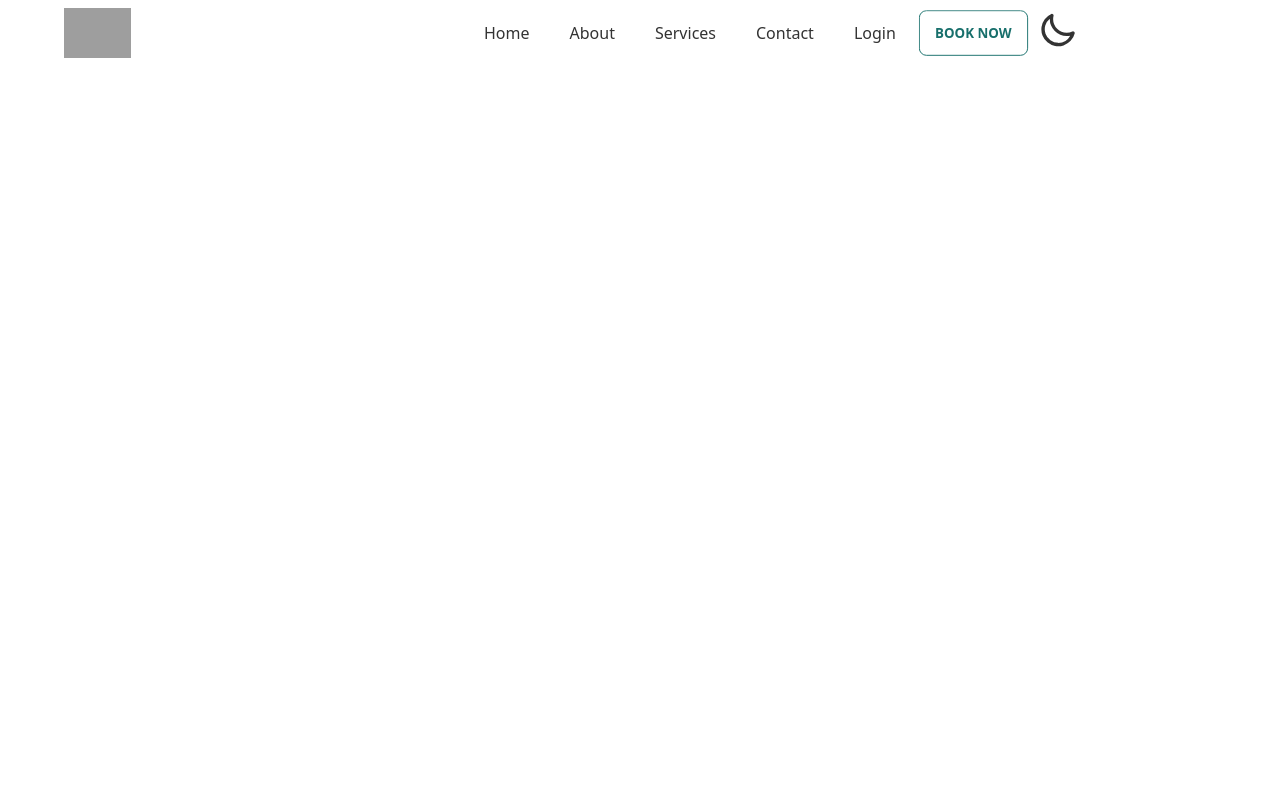
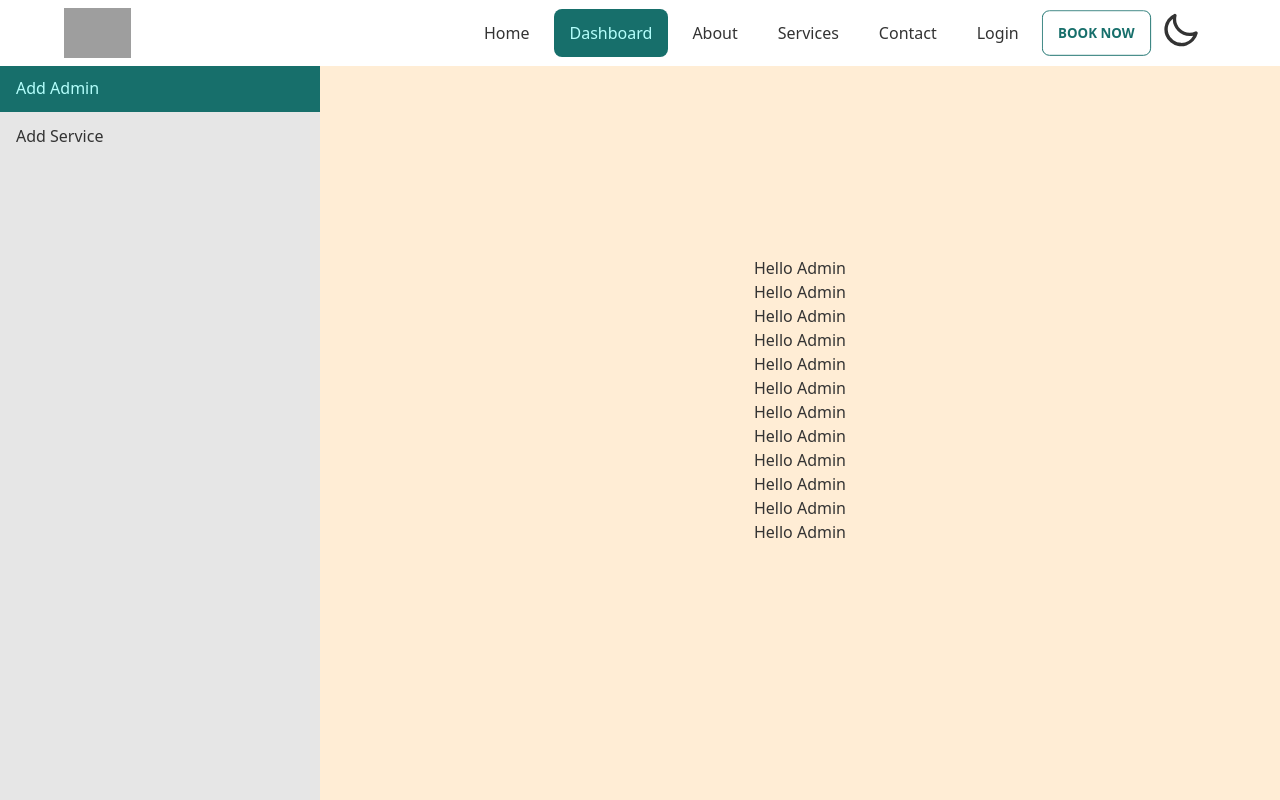
Before and after one commit to Safik-1475/cleania, a React (Create React App) app: page /dashboard/add-admin in a window 1280 px wide. Built offline with nearby package versions, Linux system fonts and the light colour scheme; grey boxes are pictures that could not be loaded.

Commit message:
added nested route

```diff
--- a/src/App.js
+++ b/src/App.js
@@ -8,6 +8,8 @@ import { privateRoutes } from './routes/PrivateRoutes';
 import RequireAuth from "./authentication/RequireAuth";
 import AdminRoute from "./authentication/AdminRoute";
 import Dashboard from "./pages/Dashboard/Dashboard";
+import AddAdmin from "./pages/Dashboard/AddAdmin";
+import AddService from "./pages/Dashboard/AddService";
 
 function App() {
   useEffect(() => {
@@ -17,18 +19,23 @@ function App() {
     <>
       <Navbar>
         <Routes>
+          {/* PUBLIC ROUTE */}
           {
             publicRoute.map(route => <Route path={route.path} element={<route.Component />} />)
           }
+          {/* PRIVATE ROUTE */}
           <Route element={<RequireAuth />}>
             {
               privateRoutes.map(({ path, Component }, index) => (
                 <Route key={index} path={path} element={<Component />} />))
             }
           </Route>
-
+          {/* PRIVATE ADMIN ROUTE */}
           <Route element={<AdminRoute />}>
-            <Route path="/dashboard" element={<Dashboard />} />
+            <Route path="/dashboard" element={<Dashboard />}>
+              <Route path="add-admin" element={<AddAdmin />} />
+              <Route path="add-service" element={<AddService />} />
+            </Route>
           </Route>
         </Routes>
       </Navbar>
--- /dev/null
+++ b/src/components/DashboardSidebar.js
@@ -0,0 +1,25 @@
+import React from 'react';
+import { NavLink } from 'react-router-dom';
+
+const DashboardSidebar = ({ children }) => {
+    return (
+        <div class="drawer drawer-mobile bg-accent">
+            <input id="my-drawer-2" type="checkbox" class="drawer-toggle" />
+            <div class="drawer-content flex flex-col items-center justify-center">
+                {/* <!-- Page content here --> */}
+                {children}
+            </div>
+            <div class="drawer-side">
+                <label for="my-drawer-2" class="drawer-overlay"></label>
+                <ul class="menu pt-16 overflow-y-auto w-80 bg-base-200 text-base-content">
+                    {/* <!-- Sidebar content here --> */}
+                    <li><NavLink to='/dashboard/add-admin' >Add Admin</NavLink></li>
+                    <li><NavLink to='/dashboard/add-service' >Add Service</NavLink></li>
+                </ul>
+
+            </div>
+        </div>
+    );
+};
+
+export default DashboardSidebar;
--- a/src/components/Navbar.js
+++ b/src/components/Navbar.js
@@ -1,16 +1,26 @@
 import React, { useState } from 'react';
-import { NavLink } from 'react-router-dom';
+import { NavLink, useLocation } from 'react-router-dom';
 import Admin from '../hooks/Admin';
 
 const Navbar = ({ children }) => {
     const [dark, setDark] = useState(false);
     const [admin] = Admin();
+    const { pathname } = useLocation();
+    console.log(pathname)
+
     return (
         <>
             <div class="drawer drawer-end" data-theme={dark ? "dark" : "light"}>
                 <input id="my-drawer-3" type="checkbox" class="drawer-toggle" />
                 <div class="drawer-content flex flex-col">
                     <div class="w-full navbar bg-base-100 lg:px-16 sm:px-10 fixed top z-50">
+
+                        {pathname.includes("dashboard") &&
+                            (<label tabindex="0" for="my-drawer-2" class="btn btn-ghost lg:hidden btn-circle">
+                                <svg xmlns="http://www.w3.org/2000/svg" class="h-5 w-5" fill="none" viewBox="0 0 24 24" stroke="currentColor"><path stroke-linecap="round" stroke-linejoin="round" stroke-width="2" d="M4 6h16M4 12h16M4 18h7" /></svg>
+                            </label>)
+                        }
+
                         <NavLink to={'/'}>
                             <img className='w-1/6' src="https://i.ibb.co/ZgyFj5s/logo.png" alt="logo" />
                         </NavLink>
@@ -26,7 +36,7 @@ const Navbar = ({ children }) => {
                                 </li>
                                 {admin &&
                                     (<li>
-                                        <NavLink className='rounded-lg mx-1' to={'/dashboard'}>Dashboard</NavLink>
+                                        <NavLink className='rounded-lg mx-1' to={'/dashboard/add-admin'}>Dashboard</NavLink>
                                     </li>)
                                 }
                                 <li>
--- a/src/hooks/Admin.js
+++ b/src/hooks/Admin.js
@@ -1,7 +1,7 @@
 import React, { useState } from 'react';
 
 const Admin = () => {
-    const [admin, setAdmin] = useState(false);
+    const [admin, setAdmin] = useState(true);
     return [admin]
 };
 
--- /dev/null
+++ b/src/pages/Dashboard/AddAdmin.js
@@ -0,0 +1,22 @@
+import React from 'react';
+
+const AddAdmin = () => {
+    return (
+        <div>
+            <h1>Hello Admin </h1>
+            <h1>Hello Admin </h1>
+            <h1>Hello Admin </h1>
+            <h1>Hello Admin </h1>
+            <h1>Hello Admin </h1>
+            <h1>Hello Admin </h1>
+            <h1>Hello Admin </h1>
+            <h1>Hello Admin </h1>
+            <h1>Hello Admin </h1>
+            <h1>Hello Admin </h1>
+            <h1>Hello Admin </h1>
+            <h1>Hello Admin </h1>
+        </div>
+    );
+};
+
+export default AddAdmin;
--- /dev/null
+++ b/src/pages/Dashboard/AddService.js
@@ -0,0 +1,21 @@
+import React from 'react';
+
+const AddService = () => {
+    return (
+        <div>
+            <h1>Add Service page</h1>
+            <h1>Add Service page</h1>
+            <h1>Add Service page</h1>
+            <h1>Add Service page</h1>
+            <h1>Add Service page</h1>
+            <h1>Add Service page</h1>
+            <h1>Add Service page</h1>
+            <h1>Add Service page</h1>
+            <h1>Add Service page</h1>
+            <h1>Add Service page</h1>
+            <h1>Add Service page</h1>
+        </div>
+    );
+};
+
+export default AddService;
--- a/src/pages/Dashboard/Dashboard.js
+++ b/src/pages/Dashboard/Dashboard.js
@@ -1,22 +1,12 @@
 import React from 'react';
+import DashboardSidebar from '../../components/DashboardSidebar';
+import { Outlet } from 'react-router-dom';
 
 const Dashboard = () => {
     return (
-        <div className='bg-accent h-full'>
-            <h1>This is Dashboard</h1>
-            <h1>This is Dashboard</h1>
-            <h1>This is Dashboard</h1>
-            <h1>This is Dashboard</h1>
-            <h1>This is Dashboard</h1>
-            <h1>This is Dashboard</h1>
-            <h1>This is Dashboard</h1>
-            <h1>This is Dashboard</h1>
-            <h1>This is Dashboard</h1>
-            <h1>This is Dashboard</h1>
-            <h1>This is Dashboard</h1>
-            <h1>This is Dashboard</h1>
-            <h1>This is Dashboard</h1>
-        </div>
+        <DashboardSidebar>
+            <Outlet />
+        </DashboardSidebar>
     );
 };
 
```
